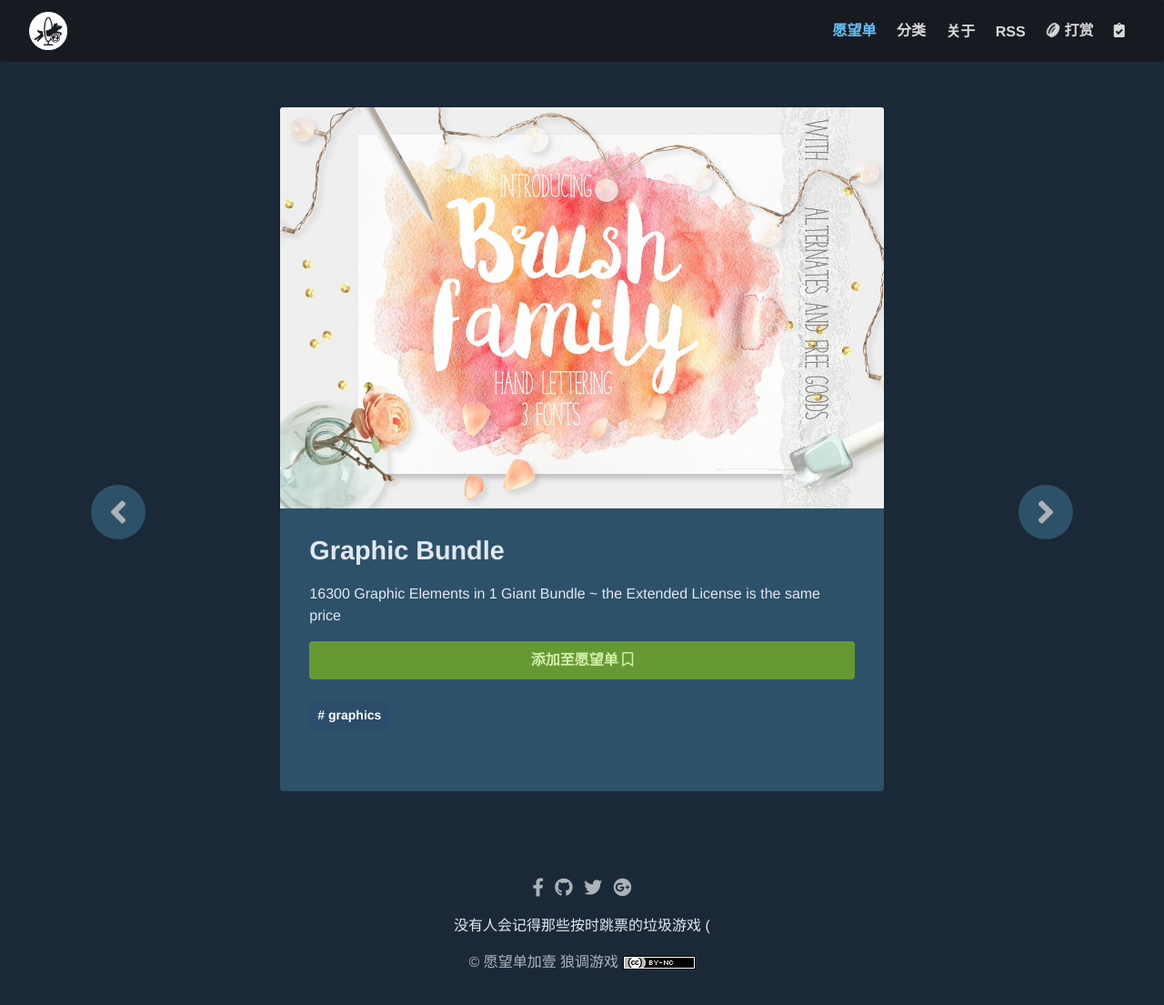
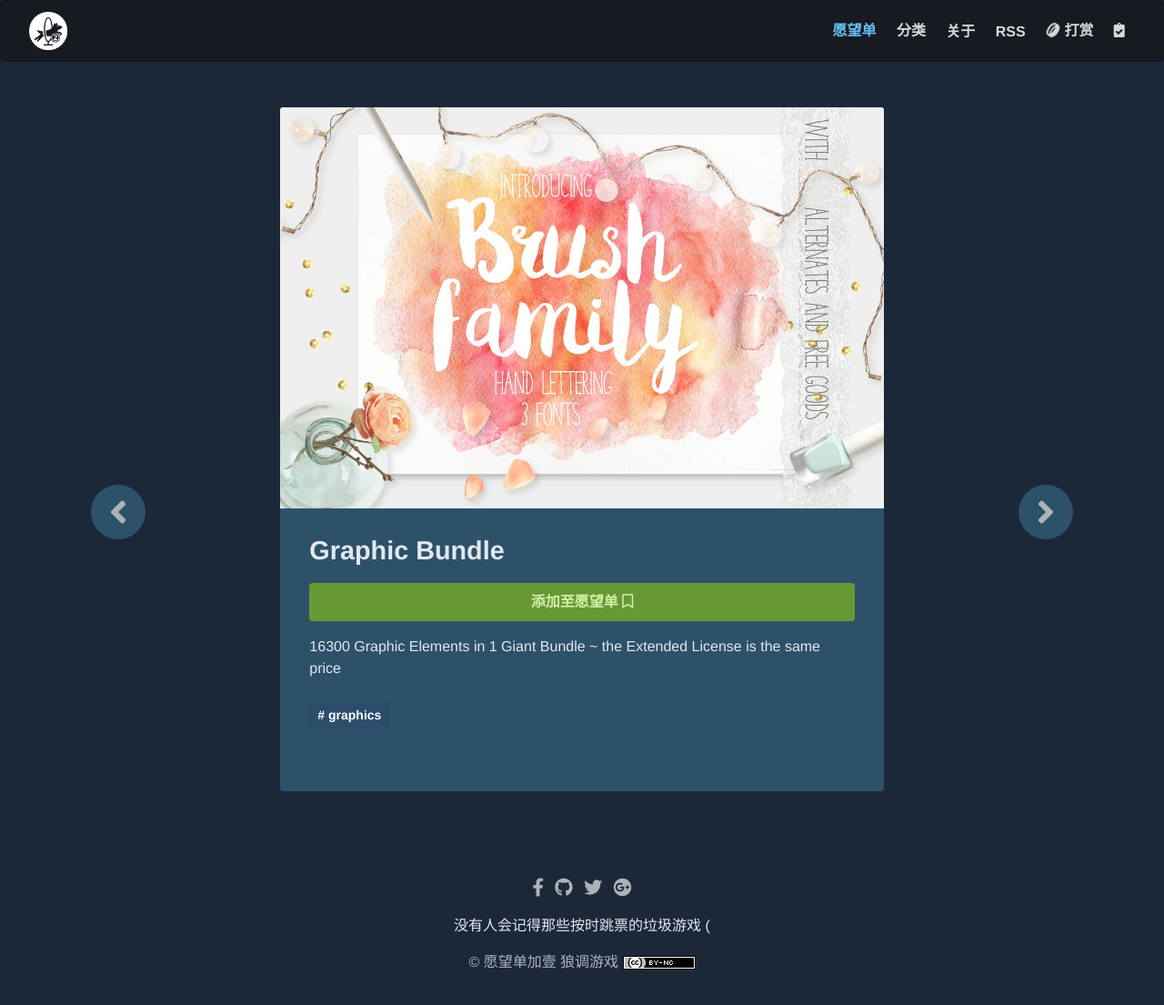
Before and after one commit to vicevolf/wishlist-gold, a Jekyll site: the page built from _posts/2018-01-12-graphic-bundle.md, in a window 1280 px wide and 1134 px high. Shown: the top 1105 px of the window at 91% size. Built offline with Jekyll 4.4.1, drawn with Linux system fonts in a browser that asks for light colours; comment, search, counter and statistics services are not loaded.

Commit message:
调整post布局

```diff
--- a/_layouts/post.html
+++ b/_layouts/post.html
@@ -22,6 +22,12 @@ layout: default
               {{page.title}}
             </h1>
 
+            {% if page.visit %}
+            <p><a target="_blank" id="wishlist" href="{{page.visit}}" class="btn btn-gray d-block font-weight-bold">
+                添加至愿望单 <i class="far fa-bookmark"></i></a>
+            </p>
+            {% endif %}
+
             <small class="text-muted d-block mb-3">
               {% unless page.metadate == "hide" %}
               {{ page.date | date: '%B %d, %Y' }}
@@ -33,11 +39,6 @@ layout: default
 
             {{ content }}
 
-            {% if page.visit %}
-            <p><a target="_blank" id="wishlist" href="{{page.visit}}" class="btn btn-gray d-block font-weight-bold">
-                添加至愿望单 <i class="far fa-bookmark"></i></a>
-            </p>
-            {% endif %}
 
             {% for category in page.categories %}
             <a class="btn btn-sm btn-primary mt-2 shadow-none" href="{{site.baseurl}}/categories.html#{{ category | downcase }}">
```
